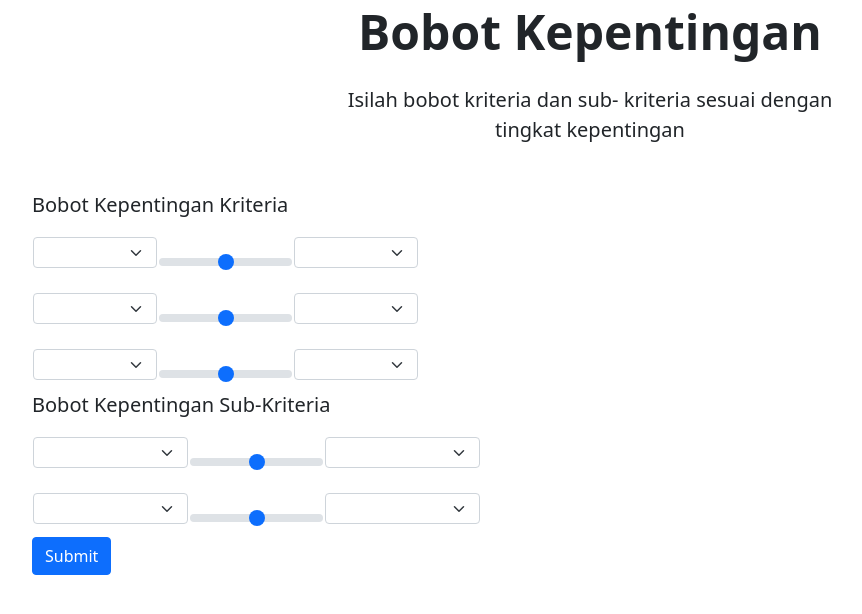
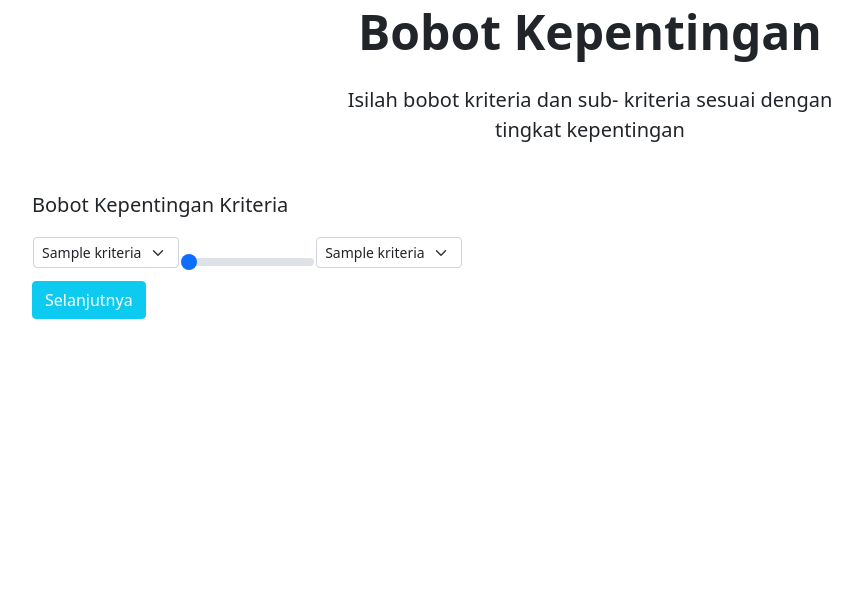
Before and after one commit to widiantariputri/TA, a Flask app: template templates/bobot.html in a window 1280 px wide. Shown: the part 149-763 px from the top of the page, without its empty margins (50-912 px from the left). Run offline with Flask 2, Linux system fonts and the light colour scheme; the template is opened without the code that fills it: most values are stand-ins (such as "Sample title", 1, 10 or a date in 2020); some libraries are stand-ins or nearby versions.

Commit message:
KARYA AGUNG PART 01

```diff
--- a/app.py
+++ b/app.py
@@ -4,13 +4,14 @@ from datetime import datetime
 from ANP import ANP
 from SAW import SAW
 import re
-from flask import render_template, request, redirect, url_for, flash
+from flask import render_template, request, redirect, url_for, flash, session
 from werkzeug.utils import secure_filename
 import os
+import pandas as pd
+import numpy as np
 
 UPLOAD_FOLDER = './UPLOADS'
 ALLOWED_EXTENSIONS = ['csv']
-
 
 
 app = Flask(__name__)
@@ -27,9 +28,21 @@ def home():
 
 @app.route("/bobot")
 def bot_kepentingan():
-    return render_template("bobot.html")
 
-@app.route("/upload", methods=['GET', 'POST'])
+    dataset_name = session.get('dataset')
+    dataset = pd.read_csv('UPLOADS/'+str(dataset_name))
+    subkriteria = np.array(dataset.columns[2:])
+
+    # kriteria yg tersedia
+    kriteria = ['Measurable', 'Capital', 'Alternative']
+
+    # subkriteria didapat dari dataset
+
+    return render_template("bobot.html", context={'kriteria': kriteria,
+                                                  'subkriteria': subkriteria})
+
+
+@ app.route("/upload", methods=['GET', 'POST'])
 def upload_data():
     if request.method == 'POST':
         # check jika file berhasil diraih
@@ -41,16 +54,19 @@ def upload_data():
             if allowed_file(fi.filename):
                 print('allowed')
                 filename = secure_filename(fi.filename)
+                context = {
+                    'filename': filename}
                 fi.save(os.path.join(app.config['UPLOAD_FOLDER'], filename))
-                return redirect(url_for('hasil_pencarian', filename=filename))
-                print('sukses')
+                session['dataset'] = filename
+                return redirect(url_for('bot_kepentingan'))
             else:
-                flash('Extension is not supported' )
+                flash('Extension is not supported')
                 return redirect(request.url)
     print('gagal')
     return render_template(
         "upload.html"
     )
+
 
 def allowed_file(filename):
     if not '.' in filename:
@@ -63,14 +79,12 @@ def allowed_file(filename):
         return False
 
 
-
-
-@app.route("/hasil/<filename>", methods=['GET', 'POST'])
+@ app.route("/hasil/<filename>", methods=['GET', 'POST'])
 def hasil_pencarian(filename):
     DDIR = 'UPLOADS/'+filename
     SURVEY_DATA = 'DATASET/ANOTHER_RESPONDEN.csv'
 
-    anp = ANP(DDIR,SURVEY_DATA)
+    anp = ANP(DDIR, SURVEY_DATA)
 
     gem = anp.get_gm()
     cluster_gm = anp.get_cluster_gm()
@@ -81,11 +95,9 @@ def hasil_pencarian(filename):
 
     lambda_max = anp.get_lambda(eigen_vector, anp_sum_col)
 
-    anp_ci, anp_cr = anp.get_ci_cr( lambda_max, matrix)
+    anp_ci, anp_cr = anp.get_ci_cr(lambda_max, matrix)
 
     eigen_alter = anp.get_eigen_alter()
-
-
 
     # the 'cluster' part-------
 
@@ -95,11 +107,10 @@ def hasil_pencarian(filename):
 
     cluster_lambda_max = anp.get_lambda(cluster_eigen_vector, cluster_sum_col)
 
-    cluster_ci, cluster_cr = anp.get_ci_cr( cluster_lambda_max, cluster_mat)
+    cluster_ci, cluster_cr = anp.get_ci_cr(cluster_lambda_max, cluster_mat)
 
     # unweighted matrix
-    unweighted_mat = anp.get_unweighted_mat(matrix,eigen_alter)
-
+    unweighted_mat = anp.get_unweighted_mat(matrix, eigen_alter)
 
     saw = SAW()
     hasil_saw = saw.get_hasil()
--- /dev/null
+++ b/static/js/custom.js
@@ -0,0 +1,9 @@
+// Handling bobot form
+const bobot = document.querySelectorAll("#bobot");
+const sub = document.querySelectorAll("#sub");
+sub[0].style.display = "none";
+
+function toggleSub() {
+  sub[0].style.display = "block";
+  bobot[0].style.display = "none";
+}
--- a/templates/base.html
+++ b/templates/base.html
@@ -33,5 +33,6 @@
             {% block content %}
             {% endblock %}
         <script src="{{ url_for('static', filename='js/bootstrap.bundle.min.js')}}"></script>
+        <script src="{{ url_for('static', filename='custom.js')}}"></script>
     </body>
 </html>
--- a/templates/bobot.html
+++ b/templates/bobot.html
@@ -1,128 +1,121 @@
-{% extends 'base.html' %}
-{% block title %}
-Sistem Rekomendasi ANP-SAW
-{% endblock %}
-
-{% block content %}
+{% extends 'base.html' %} {% block title %} Sistem Rekomendasi ANP-SAW {%
+endblock %} {% block content %}
 <div class="container">
   <div class="px-4 pt-5 my-5 text-center">
     <h1 class="display-5 mb-4 fw-bold">Bobot Kepentingan</h1>
     <div class="col-lg-6 mx-auto">
-            <p class="lead">Isilah bobot kriteria dan sub- kriteria sesuai dengan tingkat kepentingan</p>
+      <p class="lead">
+        Isilah bobot kriteria dan sub- kriteria sesuai dengan tingkat
+        kepentingan
+      </p>
     </div>
   </div>
-    <div class="bot_kriteria">
+  <form method="POST">
+  <div class="bot_kriteria" id="bobot-kriteria">
+    <div id='bobot'>
     <h5>Bobot Kepentingan Kriteria</h5>
     <table class="tabel_kriteria">
       <tbody>
+        {% for k in context.kriteria %}
         <tr>
           <td>
-                        <select class="form-select form-select-sm" aria-label=".form-select-sm example">
-                            <option selected></option>
-                            <option value="1">Measurable</option>
-                            <option value="2">Capital</option>
+            <select
+              class="form-select form-select-sm"
+              aria-label=".form-select-sm example"
+            >
+              <option selected value="{{ k }}">
+                {{ k }}
+              </option>
+              {% for kriteria in context.kriteria %} {% if kriteria != k %}
+              <option value="{{ kriteria }}">{{ kriteria }}</option>
+              {% endif %} {% endfor %}
             </select>
           </td>
           <td>
             <label for="customRange2" class="form-label"></label>
-                        <input type="range" class="form-range" min="1" max="9" id="customRange2">
+            <input
+              type="range"
+              class="form-range"
+              min="1"
+              max="9"
+              step="1"
+              value="0"
+              id="bobot-range"
+              name='{{ kriteria }}'
+
+            />
           </td>
           <td>
-                        <select class="form-select form-select-sm" aria-label=".form-select-sm example">
-                            <option selected></option>
-                            <option value="1">Measurable</option>
-                            <option value="2">Capital</option>
+            <select
+              class="form-select form-select-sm"
+              aria-label=".form-select-sm example"
+            >
+              <option selected>
+                {{ k }}
+              </option>
+              {% for kriteria in context.kriteria %} {% if kriteria != k %}
+              <option value="{{ kriteria }}">{{ kriteria }}</option>
+              {% endif %} {% endfor %}
             </select>
           </td>
         </tr>
+        {% endfor %}
+      </tbody>
+    </table>
+    <button class="btn btn-info text-white" type="button" onclick="toggleSub()">Selanjutnya</button>
+    </div>
+    <div id='sub'>
+        <h5>Bobot Kepentingan Sub-Kriteria</h5>
+        <table class="tabel_subkriteria">
+          <tbody>
+            {% for s in context.subkriteria %}
             <tr>
               <td>
-                        <select class="form-select form-select-sm" aria-label=".form-select-sm example">
-                            <option selected></option>
-                            <option value="1">Measurable</option>
-                            <option value="2">Alternative</option>
+                <select
+                  class="form-select form-select-sm"
+                  aria-label=".form-select-sm example"
+                >
+                  <option selected value="{{ s }}">
+                    {{ s }}
+                  </option>
+                  {% for sub in context.subkriteria %} {% if sub != s %}
+                  <option value="{{ sub }}">{{ sub }}</option>
+                  {% endif %} {% endfor %}
                 </select>
               </td>
               <td>
                 <label for="customRange2" class="form-label"></label>
-                        <input type="range" class="form-range" min="1" max="9" id="customRange2">
+                <input
+                  type="range"
+                  class="form-range"
+                  min="1"
+                  max="9"
+                  step="1"
+                  id="customRange2"
+                  name="{{ sub }}"
+                />
               </td>
               <td>
-                        <select class="form-select form-select-sm" aria-label=".form-select-sm example">
-                            <option selected></option>
-                            <option value="1">Measurable</option>
-                            <option value="2">Alternative</option>
+                <select
+                  class="form-select form-select-sm"
+                  aria-label=".form-select-sm example"
+                >
+                  <option selected>
+                    {{ s }}
+                  </option>
+                  {% for sub in context.subkriteria %} {% if sub != s %}
+                  <option value="{{ sub }}">{{ sub }}</option>
+                  {% endif %} {% endfor %}
                 </select>
               </td>
             </tr>
-                <tr>
-                    <td>
-                        <select class="form-select form-select-sm" aria-label=".form-select-sm example">
-                            <option selected></option>
-                            <option value="1">Capital</option>
-                            <option value="2">Alternative</option>
-                        </select>
-                    </td>
-                    <td>
-                        <label for="customRange2" class="form-label"></label>
-                        <input type="range" class="form-range" min="1" max="9" id="customRange2">
-                    </td>
-                    <td>
-                        <select class="form-select form-select-sm" aria-label=".form-select-sm example">
-                            <option selected></option>
-                            <option value="1">Capital</option>
-                            <option value="2">Alternative</option>
-                        </select>
-                    </td>
-                </tr>
-            </tbody>
-        </table>
-        <h5>Bobot Kepentingan Sub-Kriteria</h5>
-        <table class="tabel_subkriteria">
-            <tbody>
-                <tr>
-                    <td>
-                        <select class="form-select form-select-sm" aria-label=".form-select-sm example">
-                            <option selected></option>
-                            <option value="1">Berat Produk</option>
-                            <option value="2">Berat Campuran</option>
-                        </select>
-                    </td>
-                    <td>
-                        <label for="customRange2" class="form-label"></label>
-                        <input type="range" class="form-range" min="1" max="9" id="customRange2">
-                    </td>
-                    <td>
-                        <select class="form-select form-select-sm" aria-label=".form-select-sm example">
-                            <option selected></option>
-                            <option value="1">Berat Produk</option>
-                            <option value="2">Berat Campuran</option>
-                        </select>
-                    </td>
-                </tr>
-                <tr>
-                    <td>
-                        <select class="form-select form-select-sm" aria-label=".form-select-sm example">
-                            <option selected></option>
-                            <option value="1">Berat Produk</option>
-                            <option value="2">Panjang Produk</option>
-                        </select>
-                    </td>
-                    <td>
-                        <label for="customRange2" class="form-label"></label>
-                        <input type="range" class="form-range" min="1" max="9" id="customRange2">
-                    </td>
-                    <td>
-                        <select class="form-select form-select-sm" aria-label=".form-select-sm example">
-                            <option selected></option>
-                            <option value="1">Berat Produk</option>
-                            <option value="2">Panjang Produk</option>
-                        </select>
-                    </td>
-                </tr>
+            {% endfor %}
           </tbody>
         </table>
     <button type="submit" class="btn btn-primary">Submit</button>
     </div>
   </div>
+</div>
+
+<script src='../static/js/custom.js'></script>
 {% endblock %}
```
Also changed, not shown: activate_debug.txt (added, +12 -0 lines), templates/upload.html (+16 -19 lines), 1 other file. Lines whose indentation alone changed are shown as unchanged.
